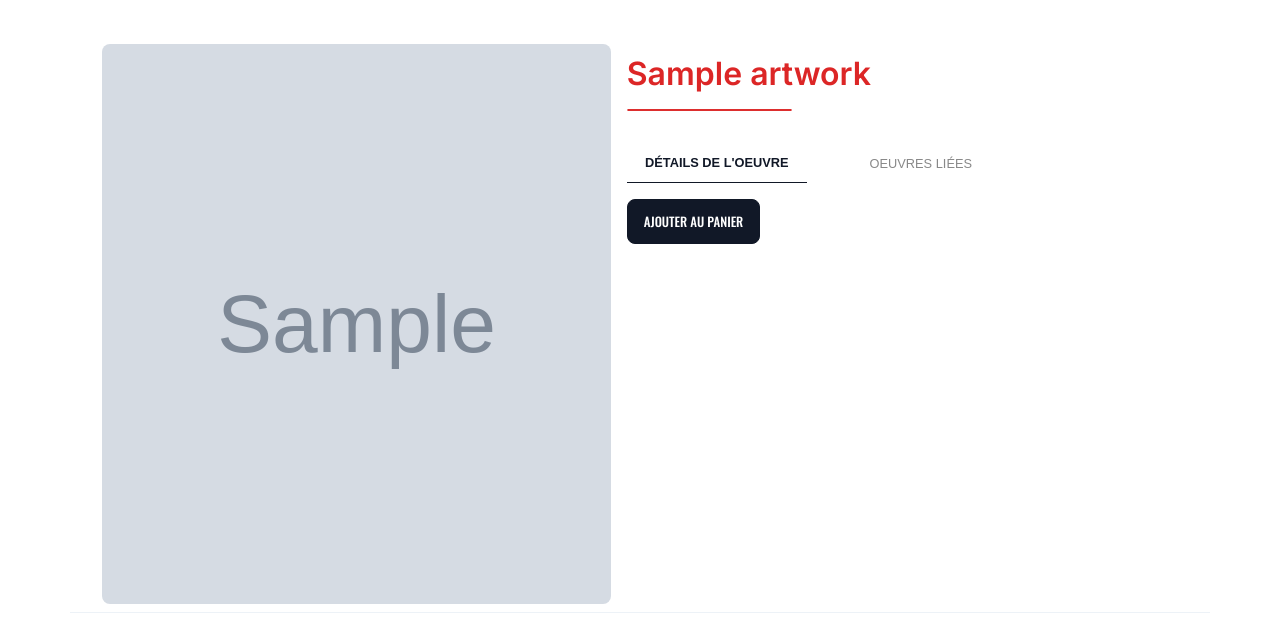
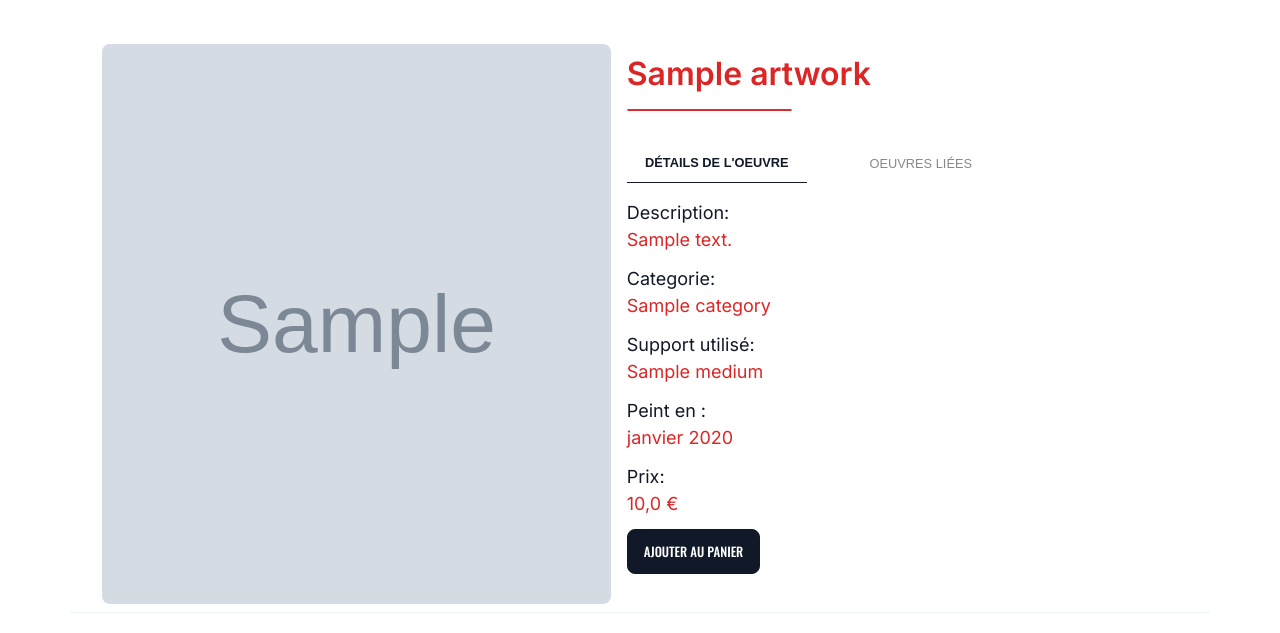
Before and after one commit to AureDulvresse/art_by_mtr, a Django app: a page that uses store/templates/store/pages/artwork-detail.html in a window 1280 px wide. Shown: the part 284-917 px from the top of the page. Run offline with Django 5.2, Linux system fonts and the light colour scheme; tables that the repository leaves empty hold one stand-in row (values such as "Sample post"); grey boxes marked "Sample" are stand-in pictures; parts of the project's set-up code (start-up, migrations or seed data) failed here and were passed over; some libraries are stand-ins or nearby versions.

Commit message:
Artwork Detail Updated

```diff
--- a/store/templates/store/pages/artwork-detail.html
+++ b/store/templates/store/pages/artwork-detail.html
@@ -1,8 +1,6 @@
 {% extends "base.html" %} {% load static %} {% load custom_tags %}
 
-{% block title %} Galerie - Détail oeuvre {% endblock title %}
-
-{% block content %}
+{% block title %} Galerie - Détail oeuvre {% endblock title %} {% block content %}
 
 {% breadcrumb artwork.title "Détail de l'oeuvre" user %}
 
@@ -20,7 +18,9 @@
       >
         <img src="{{ artwork.thumbnail }}" alt="{{ artwork.title }}" />
       </div>
-      <div class="single-artwork-text wow animate__animated animate__slideInRight">
+      <div
+        class="single-artwork-text wow animate__animated animate__slideInRight"
+      >
         <div class="subtitle mb-8">
           <h2 class="mt-3 mb-4"><span>{{artwork.title}}</span></h2>
           <div class="subtitle-line"></div>
@@ -38,14 +38,82 @@
           <button
             type="button"
             class="tab ml-4"
-            :class="{ 'active': currentTab === 'related' }"
-            x-on:click="currentTab = 'related'"
+            :class="{ 'active': currentTab === 'supplement' }"
+            x-on:click="currentTab = 'supplement'"
           >
             Oeuvres liées
           </button>
         </div>
-        <div><!-- Mettre une tabulation ici --></div>
 
+        <!-- Contenu des onglets -->
+        <div x-show="currentTab === 'details'">
+          <div class="mb-3">
+            <p class="text-lg text-black flex flex-col">
+              Description:
+              <span class="text-red">{{ artwork.description }}</span>
+            </p>
+          </div>
+          <div class="mb-3">
+            <p class="text-lg text-black flex flex-col">
+              Categorie: <span class="text-red">{{artwork.category.name}}</span>
+            </p>
+          </div>
+          <div class="mb-3">
+            <p class="text-lg text-black flex flex-col">
+              Support utilisé:
+              <span class="text-red">{{artwork.medium.name}}</span>
+            </p>
+          </div>
+          <div class="mb-3">
+            <p class="text-lg text-black flex flex-col">
+              Peint en :
+              <span class="text-red">{{ artwork.created_at|date:"F Y" }}</span>
+            </p>
+          </div>
+        </div>
+        <div x-show="currentTab === 'supplement'">
+          <div class="mb-3">
+            <p class="text-lg text-black flex flex-col">
+              Dimension :
+              <span class="text-red"
+                >{{artwork.width}} x {{artwork.height}} inch</span
+              >
+            </p>
+          </div>
+          <div class="mb-3">
+            <p class="text-lg text-black flex flex-col">
+              Support utilisé:
+              <span class="text-red">{{artwork.medium.name}}</span>
+            </p>
+          </div>
+          <div class="mb-3">
+            <p class="text-lg text-black flex flex-col">
+              Peint en :
+              <span class="text-red">{{ artwork.created_at|date:"F Y" }}</span>
+            </p>
+          </div>
+          {% if artwork.expo %}
+          <div class="mb-3">
+            <p class="text-lg text-black flex flex-col">
+              Fait partie de l'exposition :
+              <span class="text-red">{{ artwork.expo.name }}</span>
+            </p>
+          </div>
+          {% endif %}
+
+          <div class="mb-3">
+            <p class="text-lg text-black flex flex-col">
+              Stock :
+              <span class="text-red">{{ artwork.stock }}</span>
+            </p>
+          </div>
+        </div>
+
+        <div class="mb-3">
+          <p class="text-lg text-black flex flex-col">
+            Prix: <span class="text-red">{{ artwork.price }} €</span>
+          </p>
+        </div>
         <button
           type="button"
           class="btn btn-black"
@@ -75,11 +143,7 @@
     </div>
 
     <div class="grid-container">
-      {% for r_artwork in related_artworks %}
-
-      {% artworkCard r_artwork %}
-
-      {% endfor %}
+      {% for r_artwork in related_artworks %} {% artworkCard r_artwork %} {% endfor %}
     </div>
     <a
       href="{% url 'store:gallery' %}"
```
